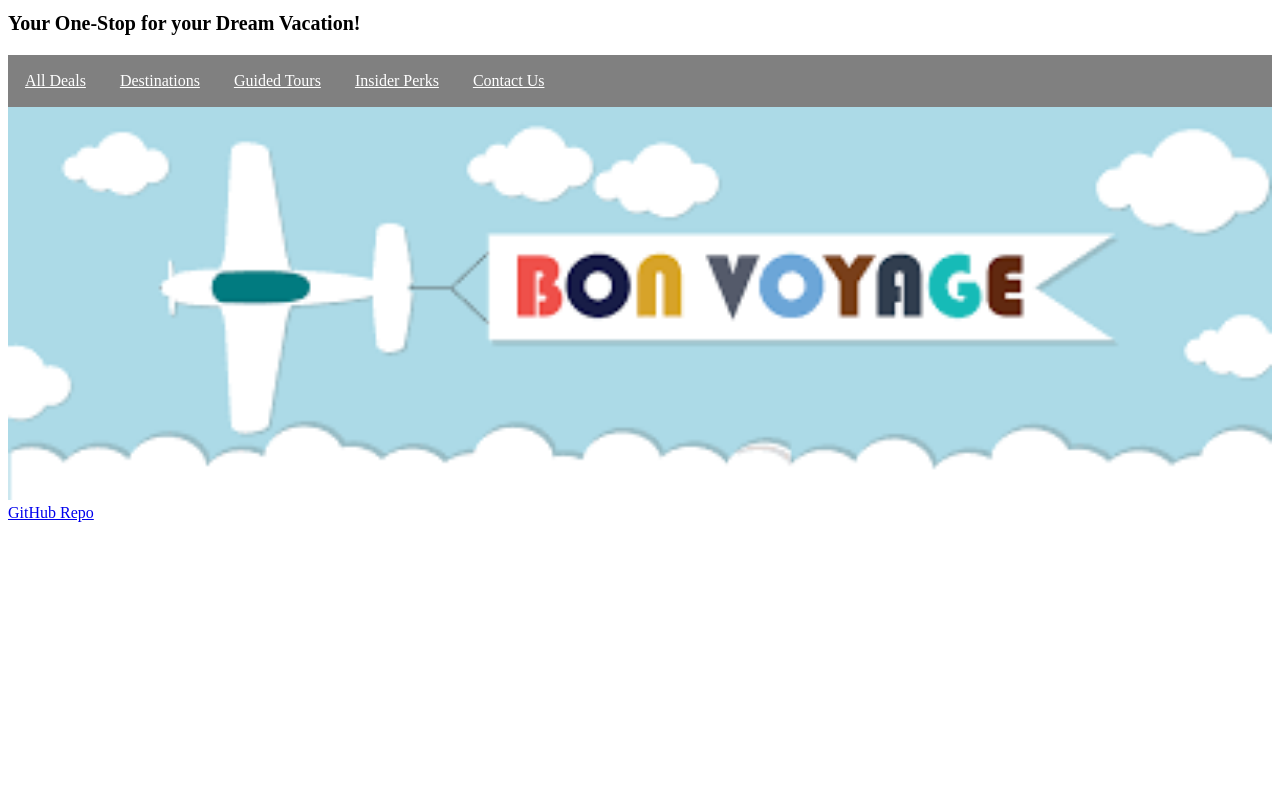
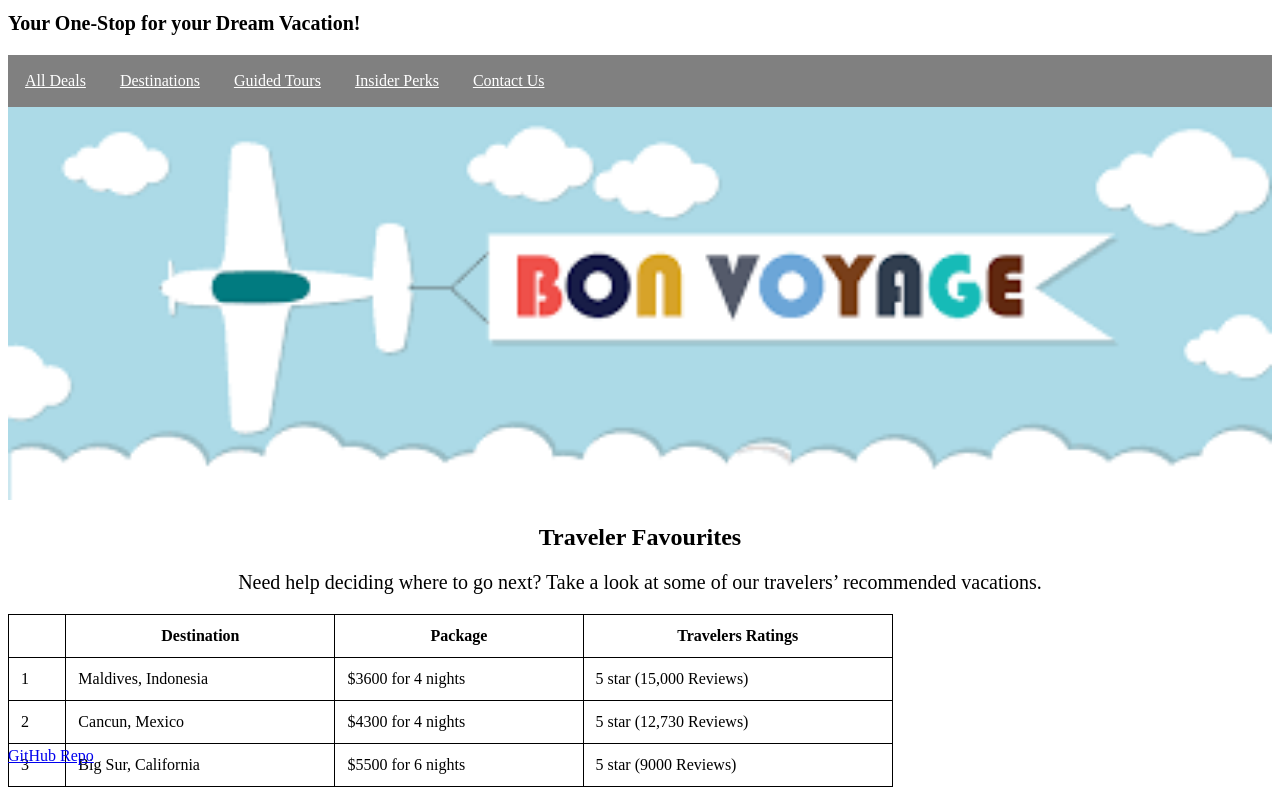
Before and after one commit to Vinothini-G/gavinoz.github.io, a plain HTML site: page index.html in a window 1280 px wide. Shown: the part 113-908 px from the top of the page. Before the commit the page ends 800 px from the top, so only its background shows below. Drawn offline with Linux system fonts and the light colour scheme.

Commit message:
Added table and footer

```diff
--- a/bonvoyage_stylesheet.css
+++ b/bonvoyage_stylesheet.css
@@ -1,3 +1,8 @@
+#page {
+  position: relative;
+  min-height: 100vh;
+}
+
 h1 {
   color: darkslategrey;
   top: 36px;
@@ -6,8 +11,20 @@ h1 {
   font-size: 50px;
 }
 
+
+h2 {
+  text-align: center;
+  font-family: copperplate;
+}
+
 h3 {
   font-family: papyrus;
+  font-size: 20px;
+}
+
+p {
+  text-align:center;
+  font-family: Times New Roman;
   font-size: 20px;
 }
 
@@ -38,3 +55,22 @@ li a:hover {
 img {
   width: 100%;
 }
+
+table, th, td {
+  border: 1px solid black;
+  padding: 12px;
+}
+
+table {
+  width: 70%;
+  border-collapse: collapse;
+}
+
+tr:hover {background-color: lightgray;}
+
+#footer {
+  position: absolute;
+  bottom: 0;
+  width: 100%;
+  height: 2.5rem;
+ }
--- a/index.html
+++ b/index.html
@@ -5,6 +5,7 @@
 	<link rel="stylesheet" href="bonvoyage_stylesheet.css">
 </head>
 <body>
+<div id="page">
 
 <h1>BON VOYAGE</h1>
 <h3>Your One-Stop for your Dream Vacation!</h3>
@@ -18,8 +19,40 @@
   </ul>
 
 <img src="images/BonVoyage2.png" alt="Bon Voyage!!"/>
-<br/>
-<a href="https://github.com/gavinoz/gavinoz.github.io">GitHub Repo</a>
 
+<h2>Traveler Favourites</h2>
+<p>Need help deciding where to go next? Take a look at some of our travelers’ recommended vacations.</p>
+<table>
+<tr>
+	<td>&nbsp;</td>
+    <th>Destination</th>
+    <th>Package</th>
+    <th>Travelers Ratings</th>
+</tr>
+<tr>
+	<td>1</td>
+    <td>Maldives, Indonesia</td>
+    <td>$3600 for 4 nights</td>
+    <td>5 star (15,000 Reviews)</td>
+</tr>
+<tr>
+	<td>2</td>
+    <td>Cancun, Mexico</td>
+    <td>$4300 for 4 nights</td>
+    <td>5 star (12,730 Reviews)</td>
+</tr>
+<tr>
+	<td>3</td>
+    <td>Big Sur, California</td>
+    <td>$5500 for 6 nights</td>
+    <td>5 star (9000 Reviews)</td>
+</tr>
+</table>
+
+<footer id="footer">
+	<a href="https://github.com/gavinoz/gavinoz.github.io">GitHub Repo</a>
+</footer>
+
+</div>
 </body>
 </html>
```
